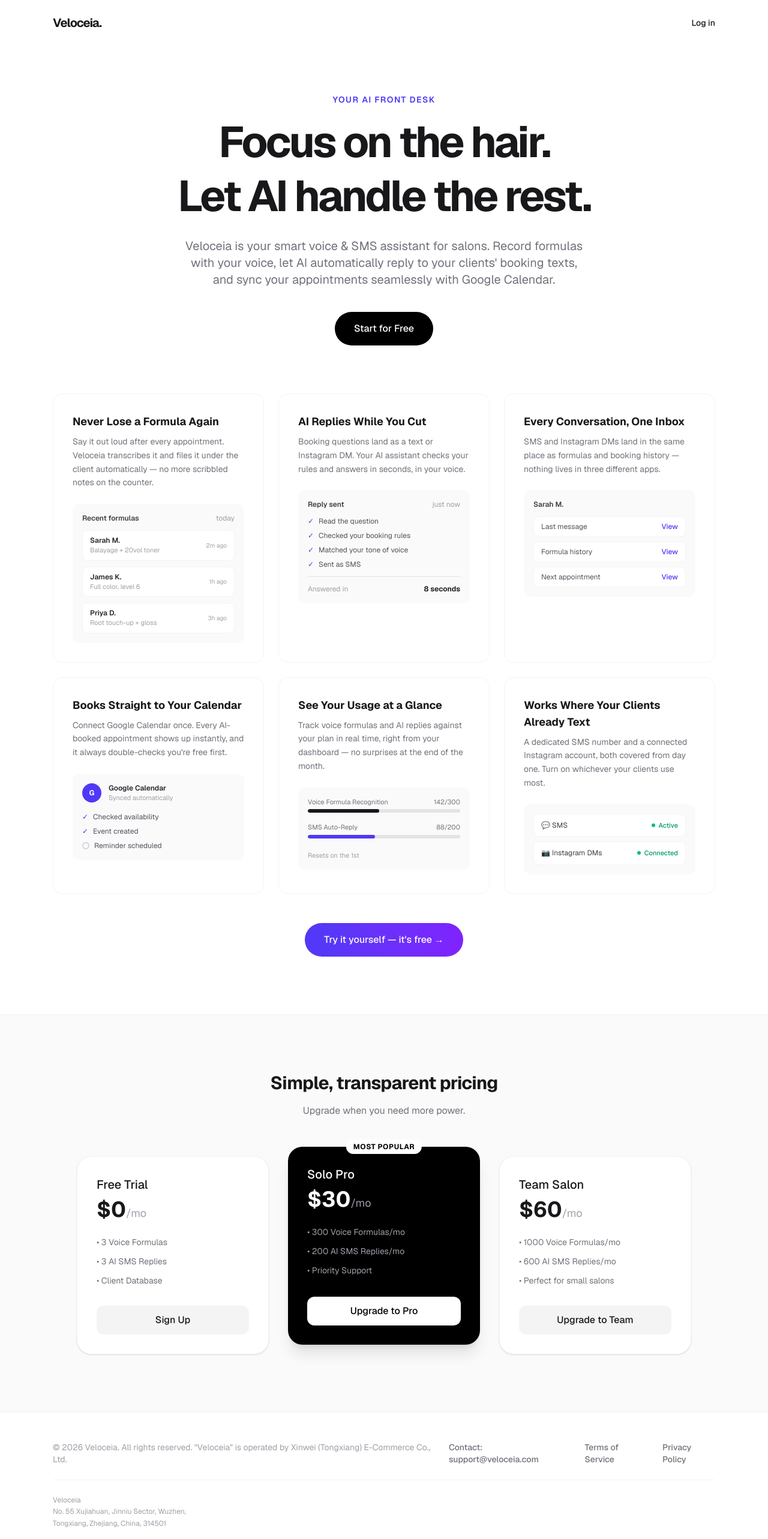
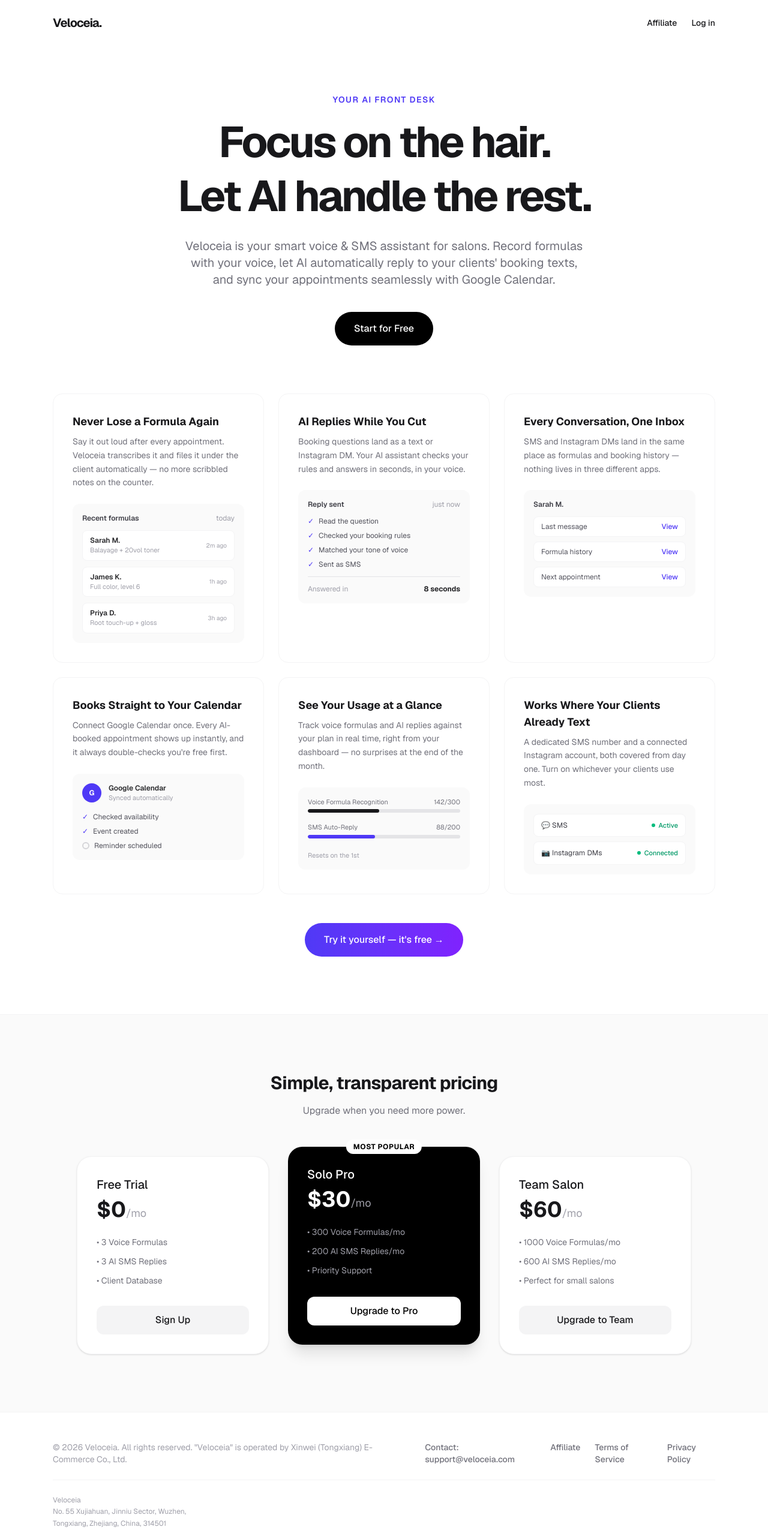
Before and after one commit to wdw1997/haird, a Next.js app: page / in a window 1280 px wide. Shown: the top 2566 px of the page at 60% size. Built offline with nearby package versions, Linux system fonts and the light colour scheme; no server answers.

Commit message:
Update page.tsx

```diff
--- a/app/page.tsx
+++ b/app/page.tsx
@@ -246,9 +246,14 @@ function HomeContent() {
     <div className="min-h-screen bg-white text-zinc-900 font-sans selection:bg-zinc-200">
       <nav className="flex items-center justify-between px-6 py-6 max-w-6xl mx-auto">
         <div className="text-xl font-bold tracking-tighter">Veloceia.</div>
-        <Link href="/login" className="text-sm font-medium hover:text-zinc-500 transition-colors">
-          Log in
-        </Link>
+        <div className="flex items-center gap-6">
+          <Link href="/affiliate" className="text-sm font-medium hover:text-zinc-500 transition-colors">
+            Affiliate
+          </Link>
+          <Link href="/login" className="text-sm font-medium hover:text-zinc-500 transition-colors">
+            Log in
+          </Link>
+        </div>
       </nav>
 
       <main className="max-w-6xl mx-auto px-6 pt-20 pb-20 text-center">
@@ -478,6 +483,7 @@ function HomeContent() {
           </div>
           <div className="flex gap-6 text-sm font-medium text-zinc-500">
             <a href="mailto:support@veloceia.com" className="hover:text-black transition">Contact: support@veloceia.com</a>
+            <Link href="/affiliate" className="hover:text-black transition">Affiliate</Link>
             <Link href="/terms" className="hover:text-black transition">Terms of Service</Link>
             <Link href="/privacy" className="hover:text-black transition">Privacy Policy</Link>
           </div>
```
